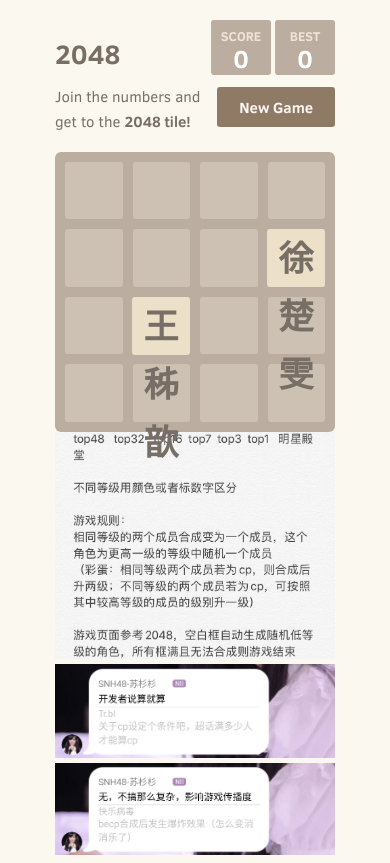
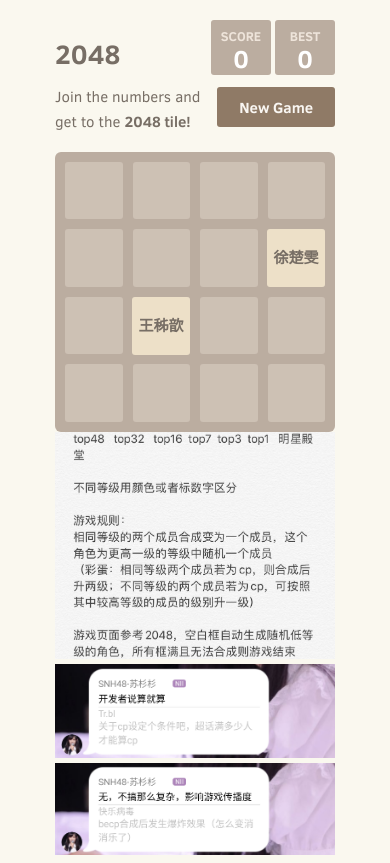
Before and after one commit to srand1/srand1.github.io, a plain HTML site: page zo48/index.html in a window 390 px wide. Shown: the top 863 px of the page. Drawn offline with Linux system fonts and the light colour scheme.

Commit message:
Update main.css
mobile

```diff
--- a/zo48/style/main.css
+++ b/zo48/style/main.css
@@ -751,7 +751,7 @@ hr {
     transform: translate(202px, 202px); }
 
   .tile .tile-inner {
-    font-size: 35px; }
+    font-size: 15px; }
 
   .game-message p {
     font-size: 30px !important;
```
